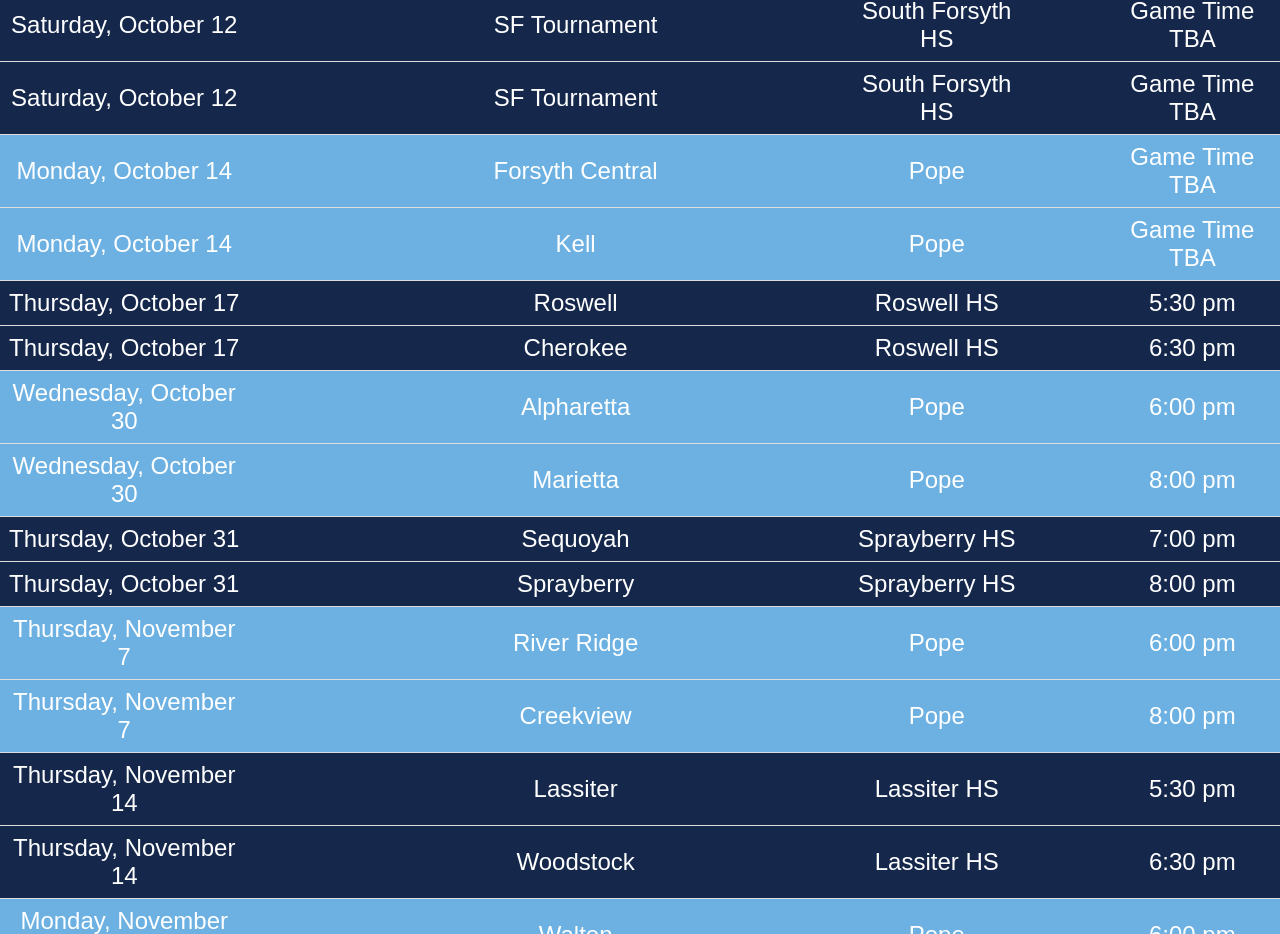
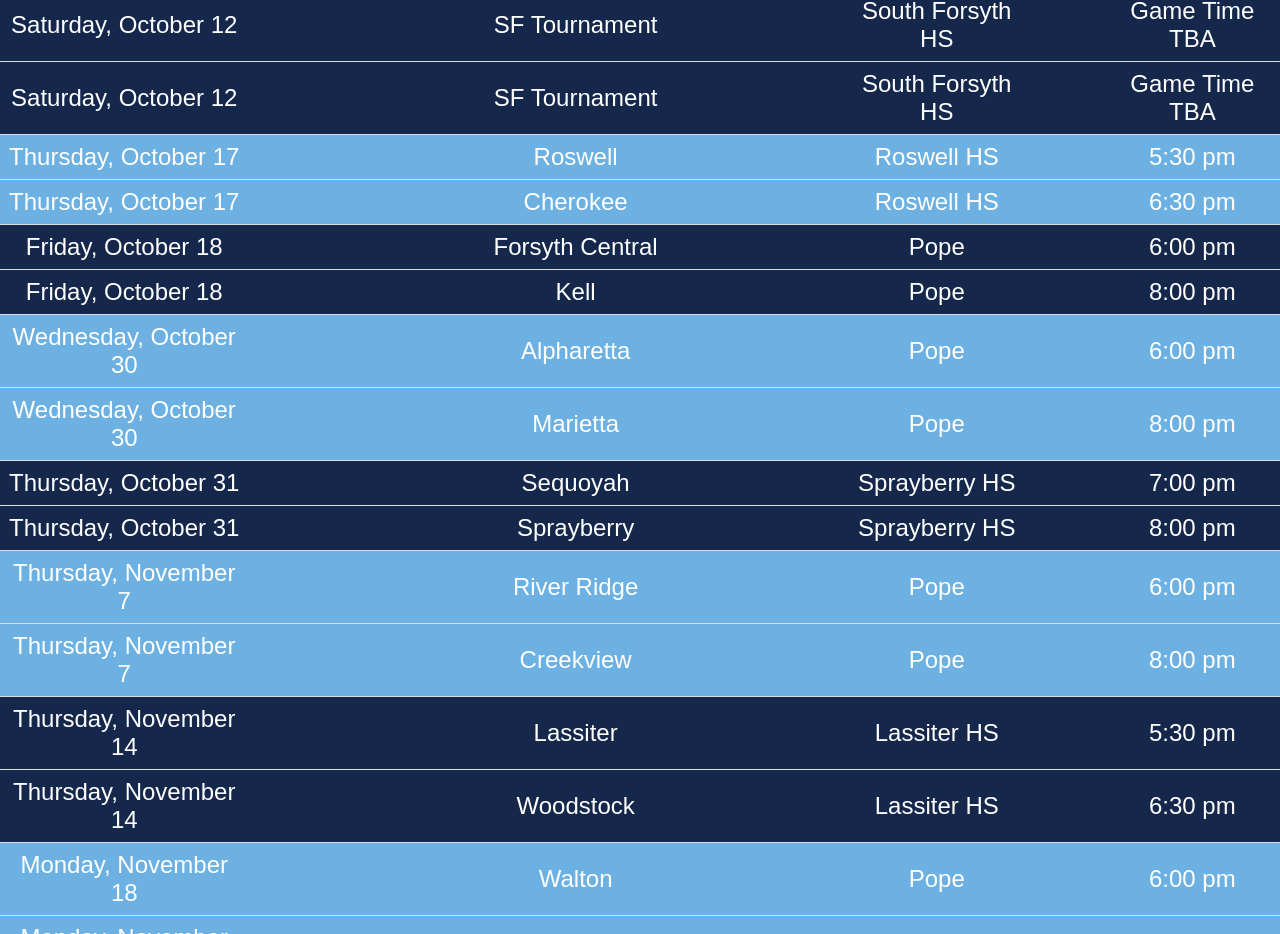
Before and after one commit to PopeFlagFootball/Popeflagfootball, a plain HTML site: page schedule.html in a window 1280 px wide. Shown: the part 995-1929 px from the top of the page. Drawn offline with Linux system fonts and the light colour scheme.

Commit message:
Friday Fox 5 Game of the week

```diff
--- a/schedule.html
+++ b/schedule.html
@@ -96,28 +96,28 @@
             <td>Game Time TBA</td>
           </tr>
           <tr class = "schedule-background">
-            <td>Monday, October 14</td>
-            <div class="schedule"><td>Forsyth Central</td></div>
-            <td>Pope</td>
-            <td>Game Time TBA</td>
-          </tr>
-          <tr class = "schedule-background">
-            <td>Monday, October 14</td>
-            <div class="schedule"><td>Kell</td></div>
-            <td>Pope</td>
-            <td>Game Time TBA</td>
-          </tr>
-          <tr>
             <td>Thursday, October 17</td>
             <div class="schedule"><td>Roswell</td></div>
             <td>Roswell HS</td>
             <td>5:30 pm</td>
           </tr>
-          <tr>
+          <tr class = "schedule-background">
             <td>Thursday, October 17</td>
             <div class="schedule"><td>Cherokee</td></div>
             <td>Roswell HS</td>
             <td>6:30 pm</td>
+          </tr>
+          <tr>
+            <td>Friday, October 18</td>
+            <div class="schedule"><td>Forsyth Central</td></div>
+            <td>Pope</td>
+            <td>6:00 pm</td>
+          </tr>
+          <tr>
+            <td>Friday, October 18</td>
+            <div class="schedule"><td>Kell</td></div>
+            <td>Pope</td>
+            <td>8:00 pm</td>
           </tr>
           <tr class = "schedule-background">
             <td>Wednesday, October 30</td>
```
